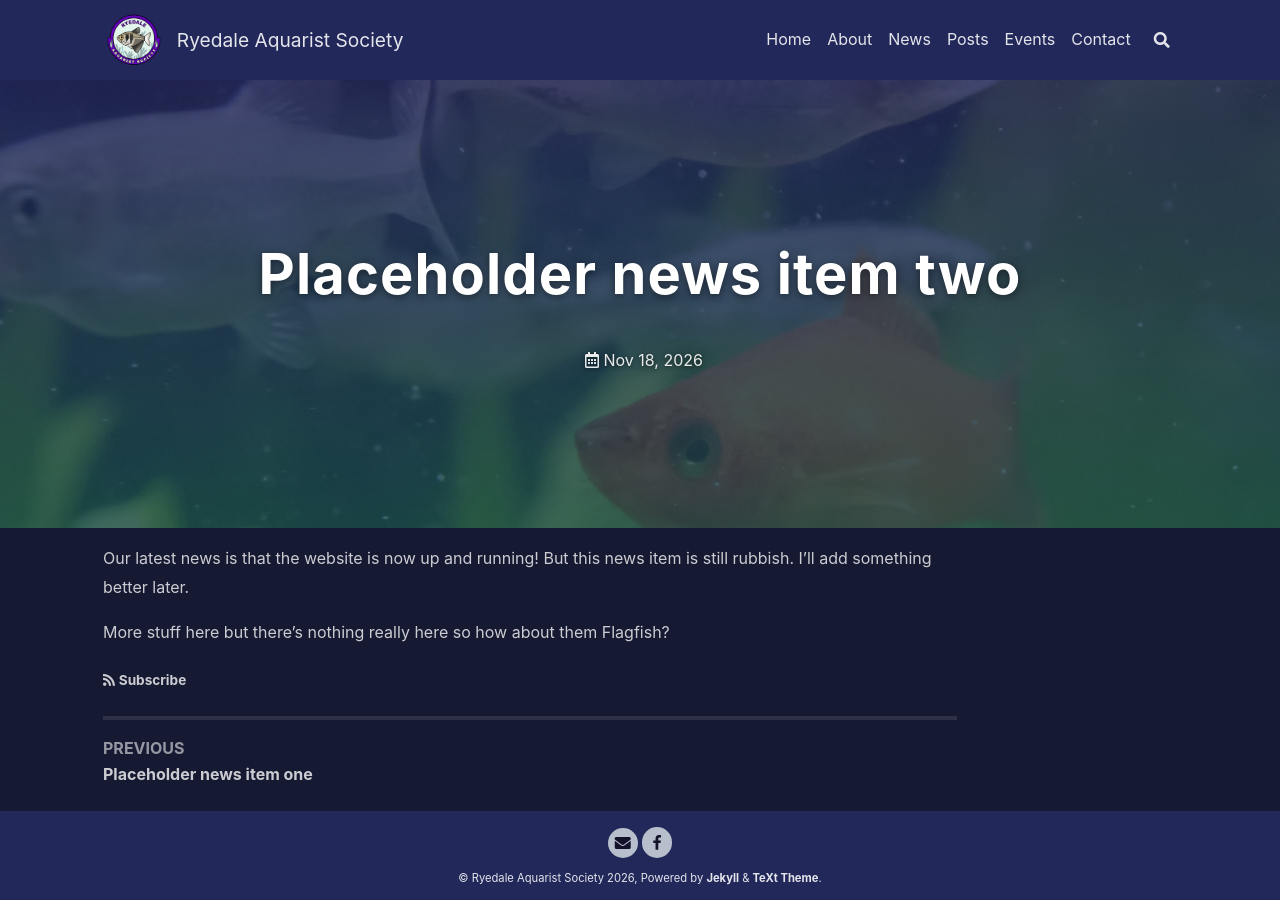
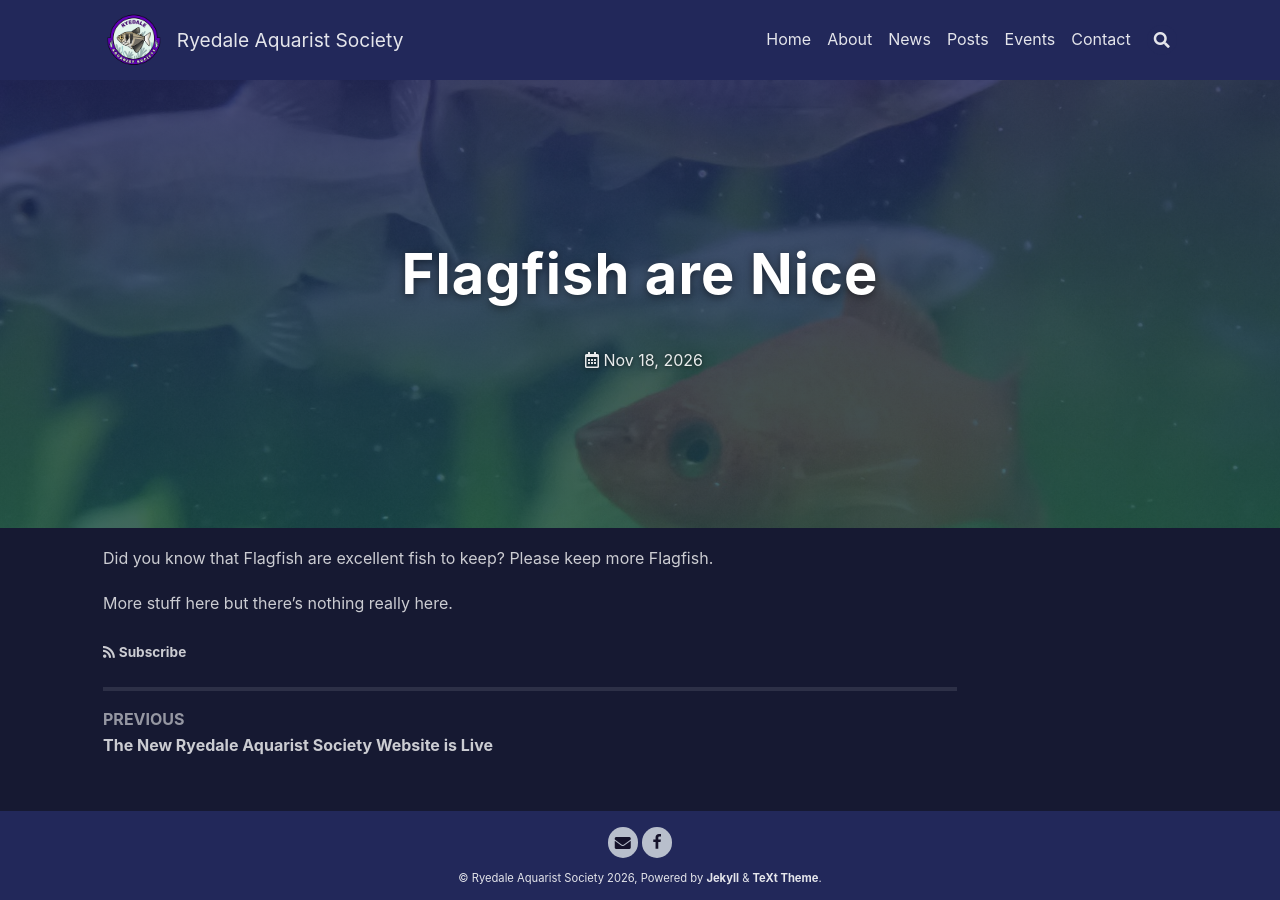
Before and after one commit to RyedaleAquaristSociety/ryedale-aquarist-society-main-site, a Jekyll site: the page built from _posts/2026-11-18-placeholder-news-item-two.md, in a window 1280 px wide. Built offline with Jekyll 4.4.1, drawn with Linux system fonts in a browser that asks for light colours; nearby versions of some CDN libraries.

Commit message:
Update news placeholders a little

```diff
--- a/_posts/2026-11-01-placeholder-news-item-one.md
+++ b/_posts/2026-11-01-placeholder-news-item-one.md
@@ -1,9 +1,9 @@
 ---
-title: Placeholder news item one
+title: The New Ryedale Aquarist Society Website is Live
 category: news
 ---
 
-This is a news item about nothing. I would love it to be about something but I really just need to test the news list.
+The website is live, but this is still a news item about nothing. I would love it to be about something but I really just need to test the news list.
 
 <!--more-->
 
--- a/_posts/2026-11-18-placeholder-news-item-two.md
+++ b/_posts/2026-11-18-placeholder-news-item-two.md
@@ -1,10 +1,10 @@
 ---
-title: Placeholder news item two
+title: Flagfish are Nice
 category: news
 ---
 
-Our latest news is that the website is now up and running! But this news item is still rubbish. I'll add something better later.
+Did you know that Flagfish are excellent fish to keep? Please keep more Flagfish.
 
 <!--more-->
 
-More stuff here but there's nothing really here so how about them Flagfish?
+More stuff here but there's nothing really here.
```
